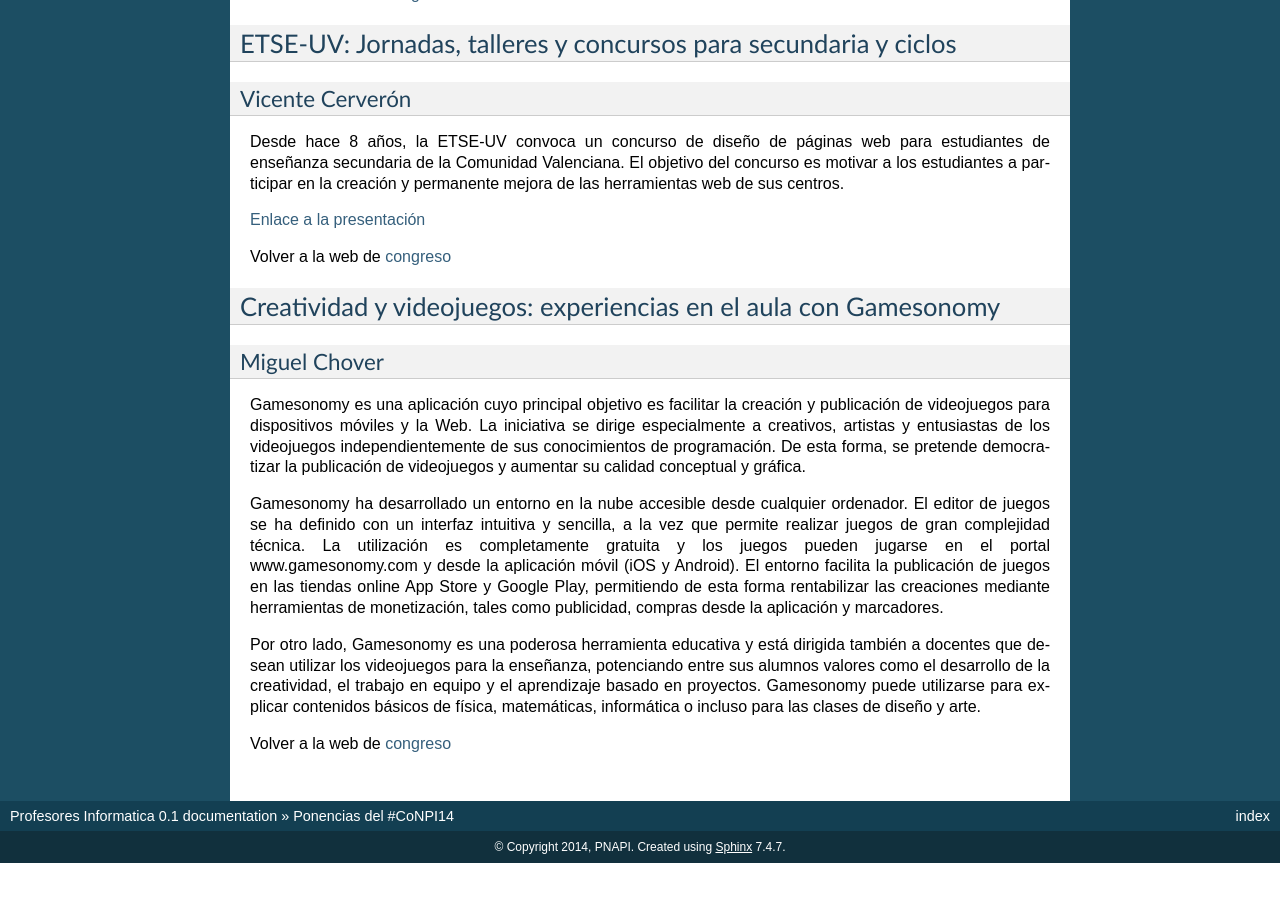
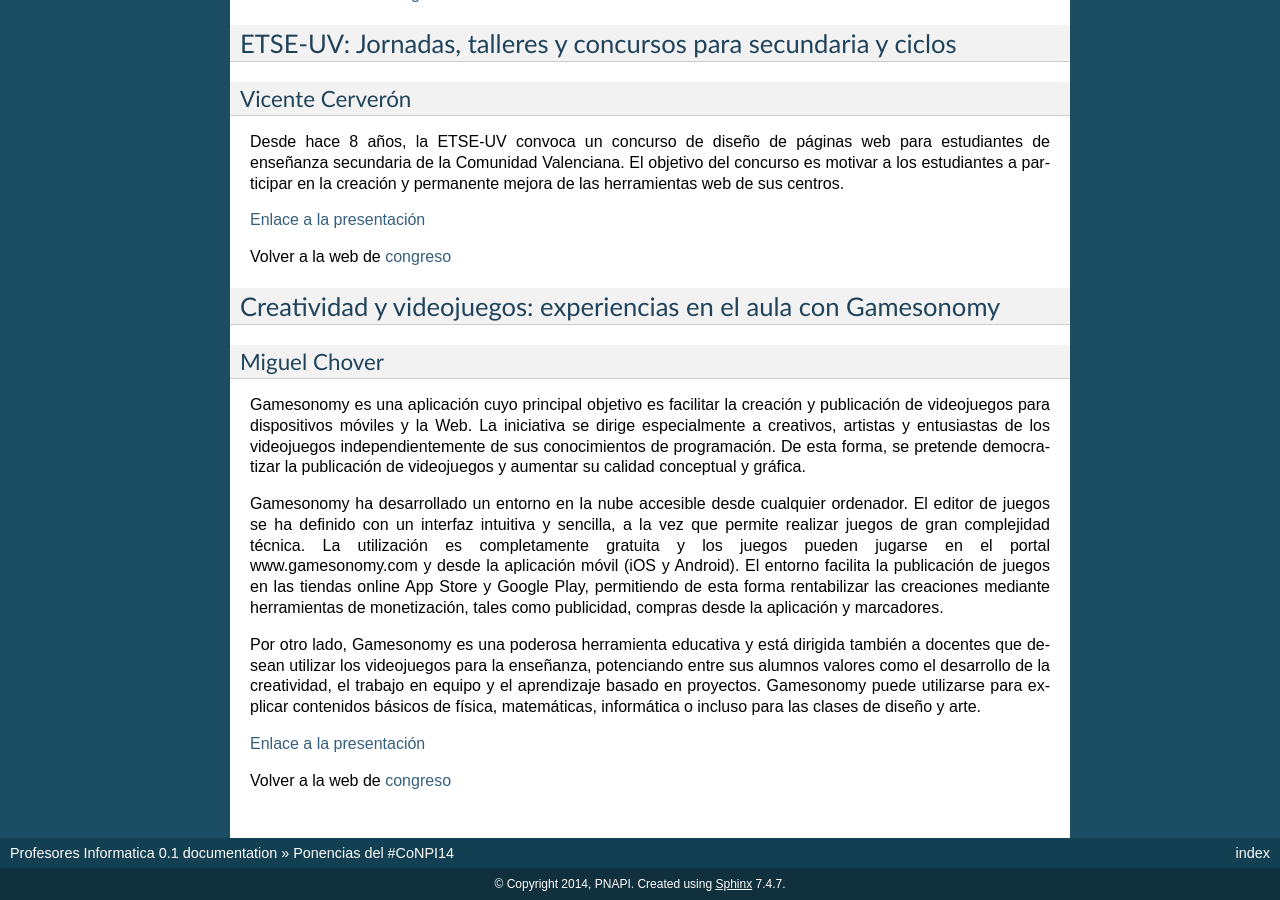
Before and after one commit to pnapi/web-pnapi-archivo, a Sphinx documentation site: the page built from source/congreso/2014/ponencias.rst, in a window 1280 px wide and 900 px high, scrolled down 3827 px. Built offline with Sphinx 7.4.7, drawn with Linux system fonts in a browser that asks for light colours; before the commit the page ends 4690 px from its top, so only the background shows below that.

Commit message:
Añado enlace presentación Miguel Chover

```diff
--- a/source/congreso/2014/ponencias.rst
+++ b/source/congreso/2014/ponencias.rst
@@ -196,6 +196,8 @@ Gamesonomy ha desarrollado un entorno en la nube accesible desde cualquier orden
 
 Por otro lado, Gamesonomy es una poderosa herramienta educativa y está dirigida también a docentes que desean utilizar los videojuegos para la enseñanza, potenciando entre sus alumnos valores como el desarrollo de la creatividad, el trabajo en equipo y el aprendizaje basado en proyectos. Gamesonomy puede utilizarse para explicar contenidos básicos de física, matemáticas, informática o incluso para las clases de diseño y arte.
 
+`Enlace a la presentación <http://congreso.profesoresinformatica.es/files/presentacion_Gamesonomy.pdf>`_
+
 Volver a la web de congreso_
 
 .. _congreso: http://congreso.profesoresinformatica.es/
```
